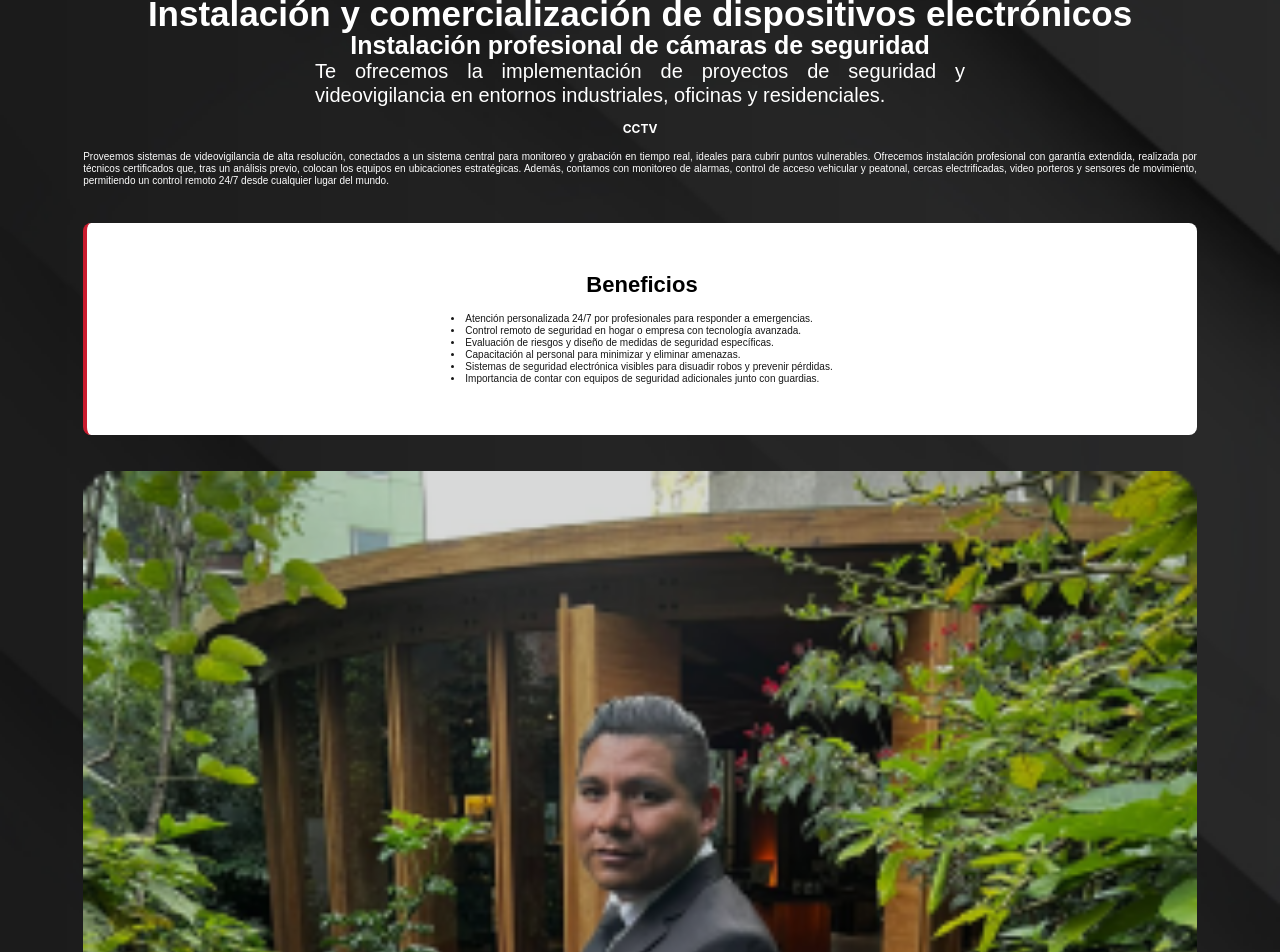
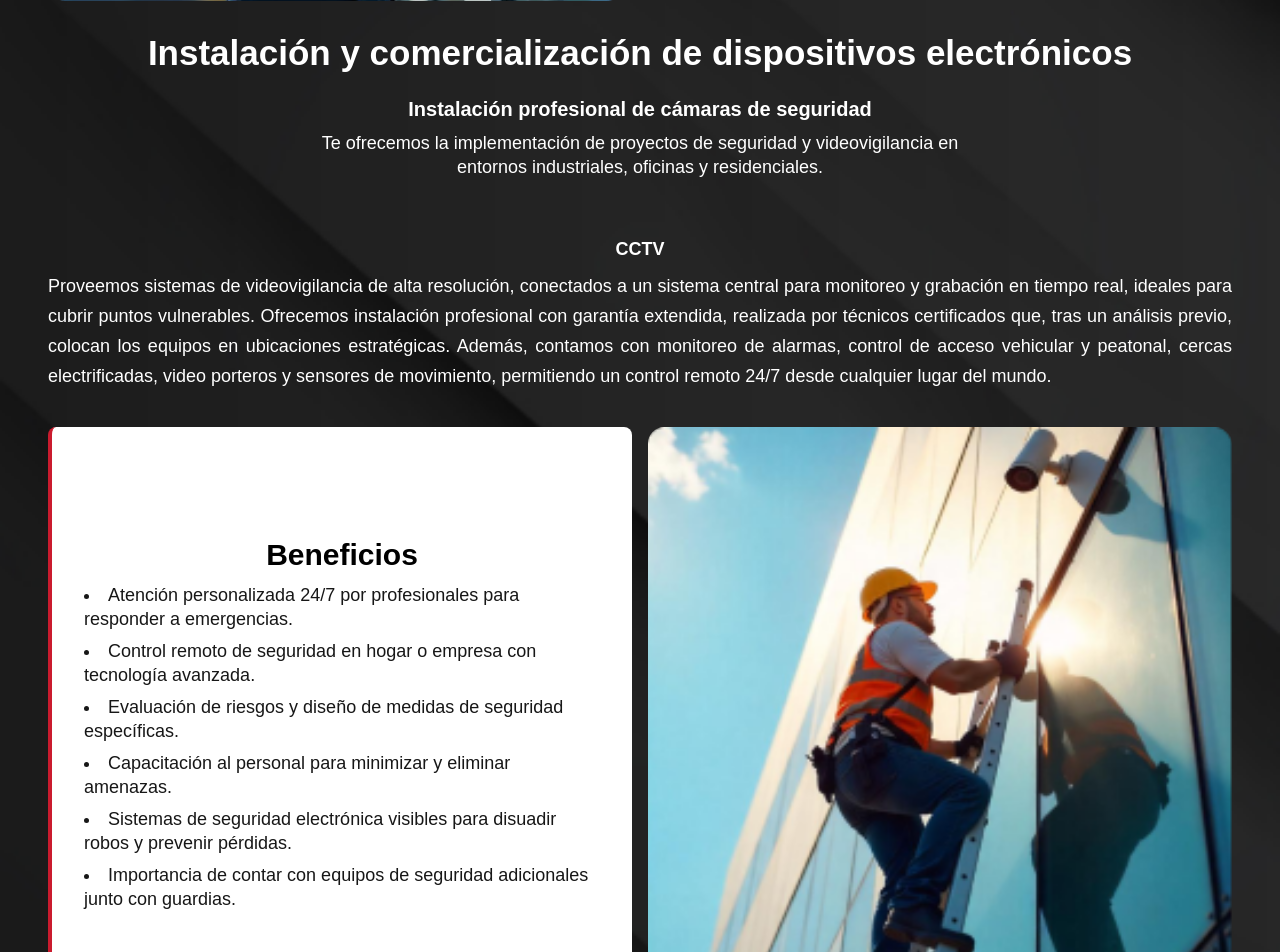
Before and after one commit to dragonbnr/dragonbnr, a Next.js app: page /Servicios/Dispositivos in a window 1280 px wide. Shown: the part 1180-2132 px from the top of the page. Built offline with nearby package versions, Linux system fonts and the light colour scheme.

Commit message:
Enhance layout and responsiveness of DispositivosSection; adjust text sizes, margins, and image dimensions for improved visual hierarchy and user experience

```diff
--- a/src/components/Dispositivos/DispositivosSection.jsx
+++ b/src/components/Dispositivos/DispositivosSection.jsx
@@ -1,21 +1,22 @@
-import Image from 'next/image';
-import React from 'react';
-import BlackButton from '../Buttons/BlackButton';
-import RedButton from '../Buttons/RedButton';
+import Image from "next/image";
+import React from "react";
+import BlackButton from "../Buttons/BlackButton";
+import RedButton from "../Buttons/RedButton";
 
 function DispositivosSection() {
   return (
     <div className="w-full h-auto flex flex-col justify-center items-center text-center bg-black py-10 relative">
-         <div className='w-full h-full absolute z-0 '>
-        <Image src={"/images/guardias/bg.png"}
+      <div className="w-full h-full absolute z-0 ">
+        <Image
+          src={"/images/guardias/bg.png"}
           quality={100}
-        layout='fill'
-        objectFit='cover'
-        objectPosition='center'
+          layout="fill"
+          objectFit="cover"
+          objectPosition="center"
           alt="Background"
         />
       </div>
-      <div className="w-full h-auto mt-[20px] mb-4 md:mb-8 z-10 flex justify-center gap-2 md:gap-8 px-4 md:px-12 lg:px-20">
+      <div className="w-full h-auto mt-[20px] mb-4 md:mb-8 z-10 flex justify-center gap-2 md:gap-8 px-4 md:px-12 ">
         <div className="w-[200px] h-[205px] md:w-1/2 md:h-full">
           <Image
             src="/images/dispositivos/camara.png"
@@ -37,54 +38,86 @@ function DispositivosSection() {
           />
         </div>
       </div>
-      <h1 className="text-[25px] md:text-[35px] font-semibold text-white leading-7 mb-[11px] z-10">
-      Instalación y comercialización
-      de dispositivos electrónicos
+      <h1 className="text-[25px] md:text-[35px] font-semibold text-white leading-7 md:leading-[40px] mb-[11px] md:mb-[30px] z-10 lg:px-12">
+        Instalación y comercialización de dispositivos electrónicos
       </h1>
-      <p className=" text-center text-white text-xs md:text-[25px] font-bold leading-3 z-10">Instalación profesional de cámaras de seguridad</p>
-      <p className="w-[345px] md:w-[650px] h-8 text-justify text-white text-[10px] md:text-[20px]  leading-3 md:leading-[24px] z-10 mt-2">Te ofrecemos la implementación de proyectos de seguridad y videovigilancia en entornos industriales, oficinas y residenciales.</p>
-      <h2 className="text-center text-white text-xs font-bold font-['Inter'] leading-3 z-10 mt-8 mb-4">CCTV</h2>
-      <p className="w-[87%] text-justify text-white text-[10px] font-normal leading-3 mb-4 z-10">
-      Proveemos sistemas de videovigilancia de alta resolución, conectados a un sistema central para monitoreo y grabación en tiempo real, ideales para cubrir puntos vulnerables. Ofrecemos instalación profesional con garantía extendida, realizada por técnicos certificados que, tras un análisis previo, colocan los equipos en ubicaciones estratégicas. Además, contamos con monitoreo de alarmas, control de acceso vehicular y peatonal, cercas electrificadas, video porteros y sensores de movimiento, permitiendo un control remoto 24/7 desde cualquier lugar del mundo.
+      <p className=" text-center text-white text-xs md:text-[20px] font-bold leading-3 z-10">
+        Instalación profesional de cámaras de seguridad
+      </p>
+      <p className="w-[345px] md:w-[650px] h-8 text-justify text-white text-[10px] md:text-[18px]  leading-3 md:leading-[24px] md:text-center z-10 mt-2 md:mt-4">
+        Te ofrecemos la implementación de proyectos de seguridad y
+        videovigilancia en entornos industriales, oficinas y residenciales.
+      </p>
+      <h2 className="text-center text-white text-xs md:text-[18px] font-bold leading-3 z-10 mt-8 md:mt-[80px] mb-4">
+        CCTV
+      </h2>
+      <p className="w-[87%] md:w-full text-justify text-white text-[10px] md:text-[18px] font-normal leading-3 md:leading-[30px] mb-4 z-10 md:px-12">
+        Proveemos sistemas de videovigilancia de alta resolución, conectados a
+        un sistema central para monitoreo y grabación en tiempo real, ideales
+        para cubrir puntos vulnerables. Ofrecemos instalación profesional con
+        garantía extendida, realizada por técnicos certificados que, tras un
+        análisis previo, colocan los equipos en ubicaciones estratégicas.
+        Además, contamos con monitoreo de alarmas, control de acceso vehicular y
+        peatonal, cercas electrificadas, video porteros y sensores de
+        movimiento, permitiendo un control remoto 24/7 desde cualquier lugar del
+        mundo.
+      </p>
 
-      </p>
-      <div className="w-[87%] h-auto mt-[20px] mb-4 z-10">
-      <div className="w-full h-[212px] bg-white rounded-lg border-l-4 border-[#ca1b2e] flex flex-col items-center justify-center" >
-      <h3 className="max-w-[220.70px] w-full text-center text-black text-[22px] font-bold leading-6 mb-4  ">Beneficios</h3>
-      <ul className="text-left mx-auto list-disc list-inside text-[10px] leading-3 px-8">
-      <li>Atención personalizada 24/7 por profesionales para responder a emergencias.</li>
-      <li>Control remoto de seguridad en hogar o empresa con tecnología avanzada.</li>
-      <li>Evaluación de riesgos y diseño de medidas de seguridad específicas.</li>
-      <li>Capacitación al personal para minimizar y eliminar amenazas.</li>
-      <li>Sistemas de seguridad electrónica visibles para disuadir robos y prevenir pérdidas.</li>
-      <li>Importancia de contar con equipos de seguridad adicionales junto con guardias.</li>
+      <div className="w-full flex flex-col md:flex-row md:justify-center md:gap-4 md:px-12">
+      <div className="w-[87%] h-auto  mt-[20px] mb-4 z-10">
+        <div className="w-full h-[212px] md:h-[600px] bg-white rounded-lg border-l-4 border-[#ca1b2e] flex flex-col items-center justify-center">
+          <h3 className="max-w-[220.70px] w-full text-center text-black text-[22px] md:text-[30px] font-bold leading-6 mb-4  ">
+            Beneficios
+          </h3>
+          <ul className="text-left mx-auto list-disc list-inside text-[10px] md:text-[18px] leading-3 md:leading-[24px] md:space-y-2 px-8">
+            <li>
+              Atención personalizada 24/7 por profesionales para responder a
+              emergencias.
+            </li>
+            <li>
+              Control remoto de seguridad en hogar o empresa con tecnología
+              avanzada.
+            </li>
+            <li>
+              Evaluación de riesgos y diseño de medidas de seguridad
+              específicas.
+            </li>
+            <li>
+              Capacitación al personal para minimizar y eliminar amenazas.
+            </li>
+            <li>
+              Sistemas de seguridad electrónica visibles para disuadir robos y
+              prevenir pérdidas.
+            </li>
+            <li>
+              Importancia de contar con equipos de seguridad adicionales junto
+              con guardias.
+            </li>
           </ul>
         </div>
-
-
-
-
       </div>
 
-
-      <div className="w-[87%] h-auto mt-[20px] mb-4 z-10">
+      <div className="w-[87%] h-auto md:h-[600px] mt-[20px] mb-4 z-10">
         <Image
-          src="/images/servicios/serviciossection/guardias.png"
+          src="/images/dispositivos/camara3.png"
           width={1500}
           height={1500}
           quality={100}
-          alt="Guardias"
-          className="object-cover "
+          alt="Camaras"
+          className="object-cover w-full h-full rounded-[16px] "
         />
       </div>
+      </div>
 
-      <p className="w-[87%] text-justify text-white text-[10px] font-normal leading-3 mb-4 z-10">
-      Los guardias intramuros pasan mediante filtros en el área de selección de personal, para contar con los elementos más aptos para desarrollar sus funciones, cumpliendo cabalmente con las actividades encomendadas, y siendo supervisados por sus superiores, respetando las reglas y adaptándose a cada sector donde se prestará el servicio.
+      <p className="w-[87%] md:w-full text-justify text-white text-[10px] md:text-[18px]  font-normal leading-3 md:leading-[24px] mb-4 z-10 md:px-12">
+        Los guardias intramuros pasan mediante filtros en el área de selección
+        de personal, para contar con los elementos más aptos para desarrollar
+        sus funciones, cumpliendo cabalmente con las actividades encomendadas, y
+        siendo supervisados por sus superiores, respetando las reglas y
+        adaptándose a cada sector donde se prestará el servicio.
       </p>
 
       <RedButton texto="Ver servicios " url="/Servicios" />
-
-
     </div>
   );
 }
```
Lines whose indentation alone changed are shown as unchanged.
